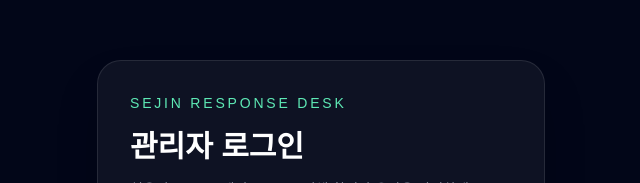
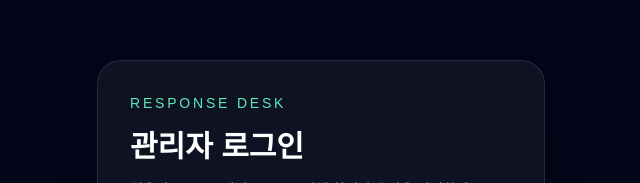
Before and after one commit to jun20082/GFArtist, a Next.js app in the folder web/: page /login in a window 1280 px wide. Shown: the part 215-398 px from the top of the page, without its empty margins (319-959 px from the left). Built offline with nearby package versions, Linux system fonts and the light colour scheme.

Commit message:
chore: drop Sejin branding from user-facing screens

```diff
--- a/web/src/app/layout.tsx
+++ b/web/src/app/layout.tsx
@@ -13,7 +13,7 @@
 });
 
 export const metadata: Metadata = {
-  title: "세진 응답 데스크",
+  title: "응답 데스크",
   description: "Google Forms 응답 검색과 현장 운영 상태 관리 도구",
 };
 
--- a/web/src/app/login/page.tsx
+++ b/web/src/app/login/page.tsx
@@ -5,7 +5,7 @@
     <main className="flex min-h-screen items-center justify-center bg-slate-950 px-6 text-white">
       <section className="w-full max-w-md rounded-3xl border border-white/10 bg-white/5 p-8 shadow-2xl">
         <p className="text-sm font-medium uppercase tracking-[0.2em] text-emerald-300">
-          Sejin Response Desk
+          Response Desk
         </p>
         <h1 className="mt-4 text-3xl font-semibold">관리자 로그인</h1>
         <p className="mt-3 text-sm leading-6 text-slate-300">
--- a/web/src/app/page.tsx
+++ b/web/src/app/page.tsx
@@ -39,7 +39,7 @@
         <div className="flex items-start justify-between gap-6">
           <div>
             <p className="text-sm font-medium uppercase tracking-[0.2em] text-emerald-300">
-              Sejin Response Desk
+              Response Desk
             </p>
             <h1 className="mt-2 text-2xl font-semibold">응답자 검색</h1>
             <p className="mt-2 text-sm text-slate-400">
```
